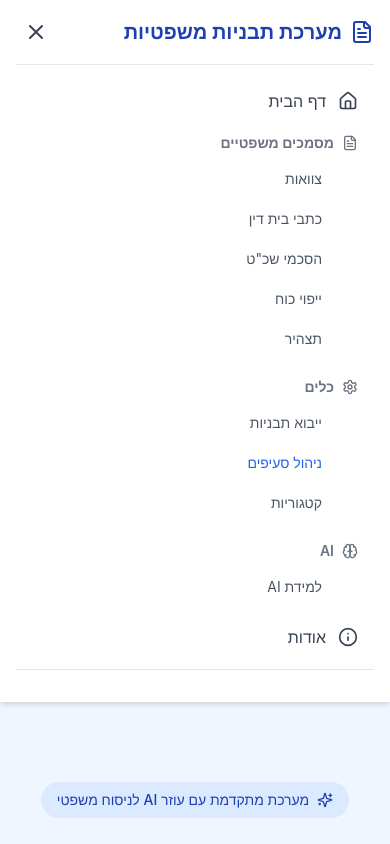
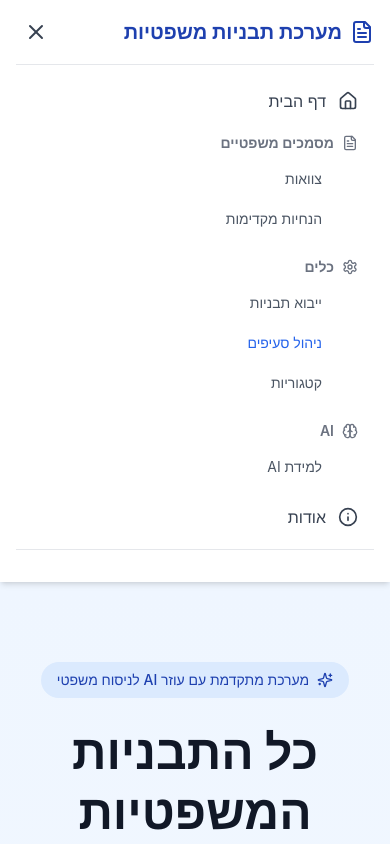
Before and after one commit to liatbenshai/legal-templates-clean-2.0, a Next.js app: page / in a window 390 px wide. Both pictures are taken after a click on the button 36 px from the left and 32 px from the top of the page. Shown: the top 844 px of the page. Built offline with nearby package versions, Linux system fonts and the light colour scheme.

Commit message:
clean: remove non-working document types from navbar

```diff
--- a/components/Navbar.tsx
+++ b/components/Navbar.tsx
@@ -119,30 +119,9 @@ export default function Navbar() {
                 <FileText className="w-4 h-4 text-blue-600" />
                 <span>צוואות</span>
               </Link>
-              <Link href="/documents/court-petition" className="flex items-center gap-3 px-4 py-2 hover:bg-gray-50 transition">
-                <Scale className="w-4 h-4 text-green-600" />
-                <span>כתבי בית דין</span>
-              </Link>
-              <Link href="/documents/fee-agreement" className="flex items-center gap-3 px-4 py-2 hover:bg-gray-50 transition">
-                <DollarSign className="w-4 h-4 text-yellow-600" />
-                <span>הסכמי שכ"ט</span>
-              </Link>
-              <Link href="/documents/power-of-attorney-pro" className="flex items-center gap-3 px-4 py-2 hover:bg-gray-50 transition">
-                <HandHeart className="w-4 h-4 text-purple-600" />
-                <span>ייפוי כוח</span>
-              </Link>
-              <Link href="/documents/affidavit-pro" className="flex items-center gap-3 px-4 py-2 hover:bg-gray-50 transition">
-                <CheckCircle className="w-4 h-4 text-green-600" />
-                <span>תצהיר</span>
-              </Link>
               <Link href="/documents/advance-directives" className="flex items-center gap-3 px-4 py-2 hover:bg-gray-50 transition">
                 <FileText className="w-4 h-4 text-teal-600" />
                 <span>הנחיות מקדימות</span>
-              </Link>
-              <div className="border-t border-gray-200 my-2"></div>
-              <Link href="/documents" className="flex items-center gap-3 px-4 py-2 hover:bg-gray-50 transition text-blue-600">
-                <FileText className="w-4 h-4" />
-                <span className="font-medium">כל המסמכים</span>
               </Link>
             </DropdownMenu>
 
@@ -312,17 +291,8 @@ export default function Navbar() {
                   <Link href="/documents/will" className="block px-3 py-2 text-sm text-gray-600 hover:bg-gray-50 rounded-lg transition" onClick={() => setIsMenuOpen(false)}>
                     צוואות
                   </Link>
-                  <Link href="/documents/court-petition" className="block px-3 py-2 text-sm text-gray-600 hover:bg-gray-50 rounded-lg transition" onClick={() => setIsMenuOpen(false)}>
-                    כתבי בית דין
-                  </Link>
-                  <Link href="/documents/fee-agreement" className="block px-3 py-2 text-sm text-gray-600 hover:bg-gray-50 rounded-lg transition" onClick={() => setIsMenuOpen(false)}>
-                    הסכמי שכ"ט
-                  </Link>
-                  <Link href="/documents/power-of-attorney-pro" className="block px-3 py-2 text-sm text-gray-600 hover:bg-gray-50 rounded-lg transition" onClick={() => setIsMenuOpen(false)}>
-                    ייפוי כוח
-                  </Link>
-                  <Link href="/documents/affidavit-pro" className="block px-3 py-2 text-sm text-gray-600 hover:bg-gray-50 rounded-lg transition" onClick={() => setIsMenuOpen(false)}>
-                    תצהיר
+                  <Link href="/documents/advance-directives" className="block px-3 py-2 text-sm text-gray-600 hover:bg-gray-50 rounded-lg transition" onClick={() => setIsMenuOpen(false)}>
+                    הנחיות מקדימות
                   </Link>
                 </div>
               </div>
```
